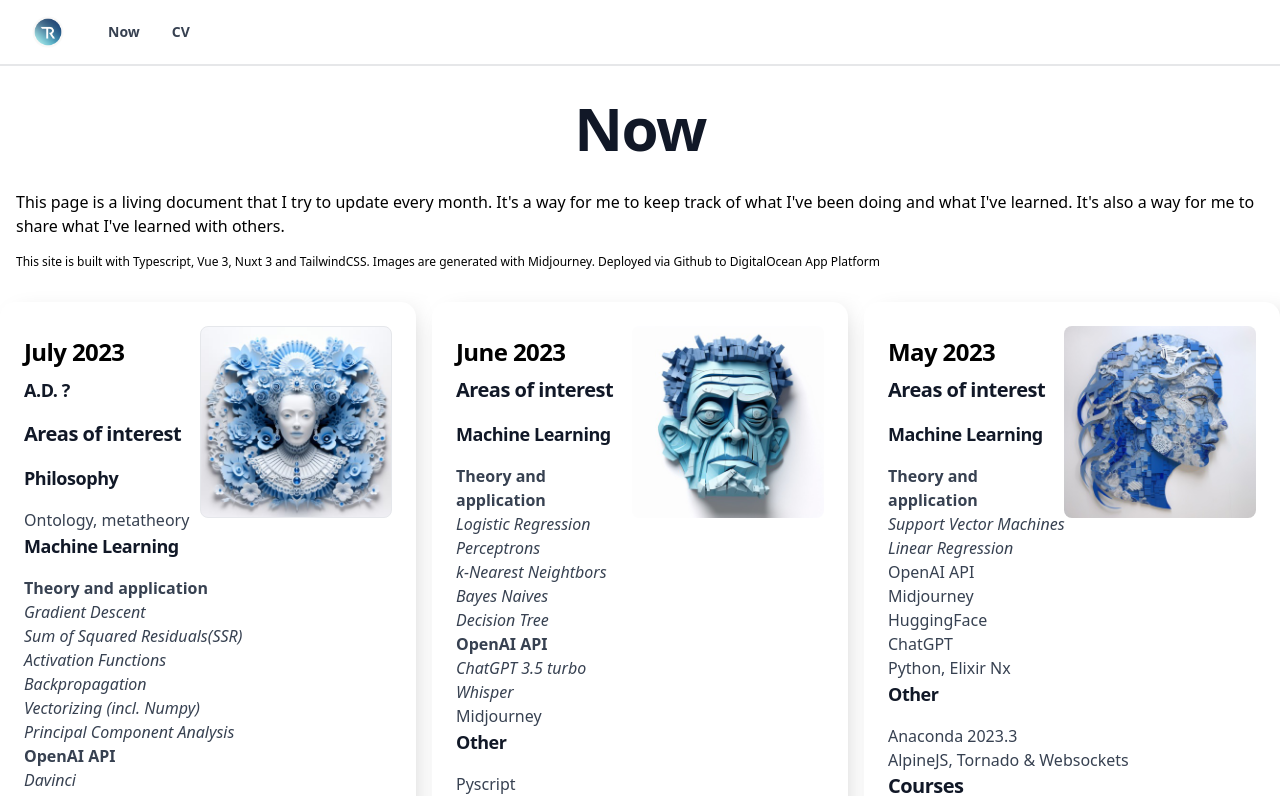
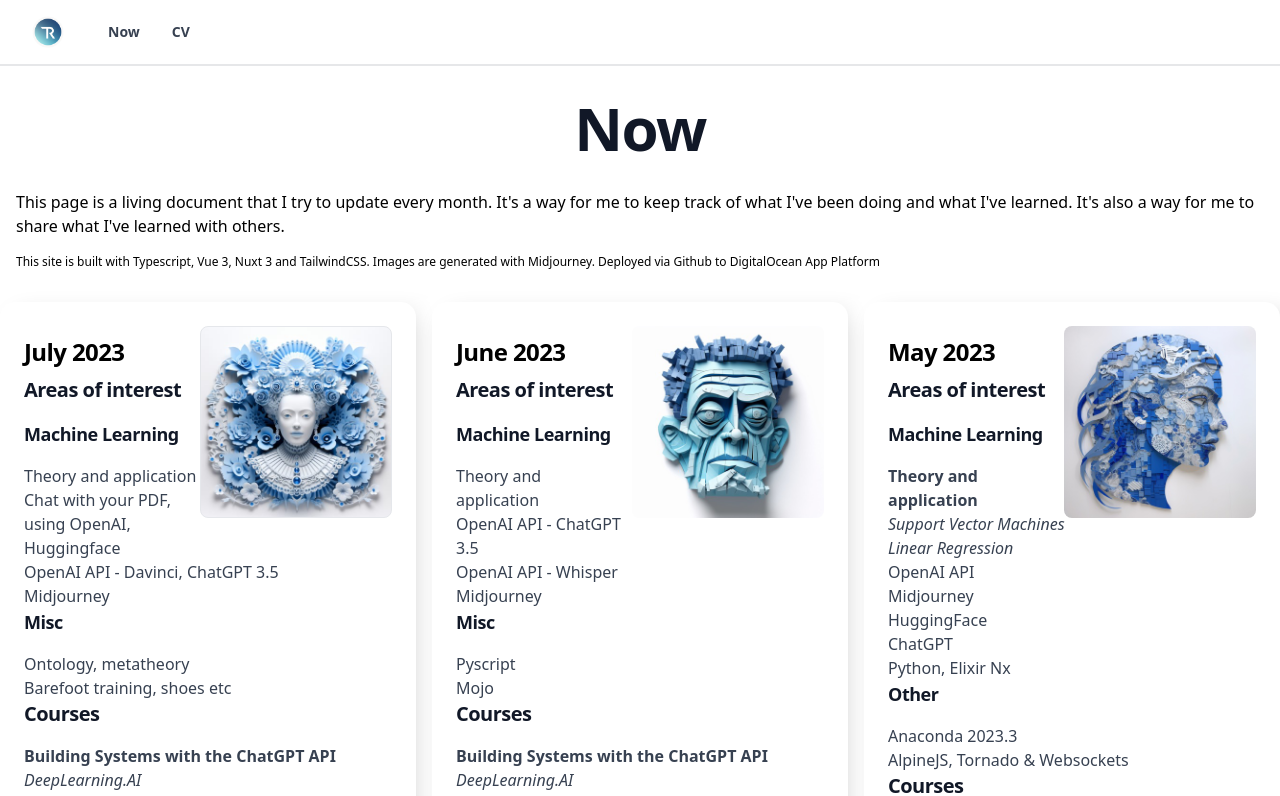
Before and after one commit to ringling/nuxt_ringling_info, a Nuxt app: page /now in a window 1280 px wide. Shown: the top 796 px of the page. Built offline with nearby package versions, Linux system fonts and the light colour scheme.

Commit message:
More details

```diff
--- a/pages/now.vue
+++ b/pages/now.vue
@@ -26,40 +26,25 @@
           <h5 class="mb-2 mt-4 text-2xl font-bold tracking-tight text-black">July 2023</h5>
           <p class="font-normal text-gray-700">
 
-          <h4>A.D. ?</h4>
 
 
             <h3>Areas of interest</h3>
-          <h4>Philosophy</h4>
+            <h4>Machine Learning</h4>
+
+            <ul>
+              <li>Theory and application</li>
+              <li>Chat with your PDF, using OpenAI, Huggingface</li>
+              <li>OpenAI API - Davinci, ChatGPT 3.5</li>
+              <li>Midjourney</li>
+            </ul>
+
+
+            <h4>Misc</h4>
             <ul>
               <li>Ontology, metatheory</li>
+              <li>Barefoot training, shoes etc</li>
             </ul>
-          <h4>Machine Learning</h4>
-          <ul>
-            <li class="grid grid-cols-1"> <b>Theory and application</b>
-              <em class="whitespace-nowrap">
-                <ul>
-                  <li>Gradient Descent</li>
-                  <li>Sum of Squared Residuals(SSR)</li>
-                  <li>Activation Functions</li>
-                  <li>Backpropagation</li>
-                  <li>Vectorizing (incl. Numpy)</li>
-                  <li>Principal Component Analysis</li>
 
-                </ul>
-              </em>
-            </li>
-            <li class="grid grid-cols-1"> <b>OpenAI API</b>
-              <em class="whitespace-nowrap">
-                <ul>
-                  <li>Davinci</li>
-                  <li>ChatGPT 3.5 turbo</li>
-                </ul>
-              </em>
-            </li>
-            <li>Midjourney</li>
-
-          </ul>
 
             <h3>Courses</h3>
             <ul>
@@ -76,6 +61,7 @@
               <li class="grid grid-cols-1"> <b>The Hundred-Page Machine Learning Book</b> <em class="whitespace-nowrap">Andriy Burkov</em> </li>
             </ul>
 
+            <h4>Disclosure or Confirmation?</h4>
           </p>
         </div>
 
@@ -87,29 +73,16 @@
           <h3>Areas of interest</h3>
           <h4>Machine Learning</h4>
           <ul>
-            <li class="grid grid-cols-1"> <b>Theory and application</b>
-              <em class="whitespace-nowrap">
-                <ul>
-                  <li>Logistic Regression</li>
-                  <li>Perceptrons</li>
-                  <li>k-Nearest Neightbors</li>
-                  <li>Bayes Naives</li>
-                  <li>Decision Tree</li>
-                </ul>
-              </em>
-            </li>
-            <li class="grid grid-cols-1"> <b>OpenAI API</b>
-              <em class="whitespace-nowrap">
-                <ul>
-                  <li>ChatGPT 3.5 turbo</li>
-                  <li>Whisper</li>
-                </ul>
-              </em>
-            </li>
+
+            <li>Theory and application</li>
+            <li>OpenAI API - ChatGPT 3.5</li>
+            <li>OpenAI API - Whisper</li>
             <li>Midjourney</li>
+
+
           </ul>
 
-          <h4>Other</h4>
+          <h4>Misc</h4>
           <ul>
             <li>Pyscript</li>
             <li>Mojo</li>
```
Lines whose indentation alone changed are shown as unchanged.
